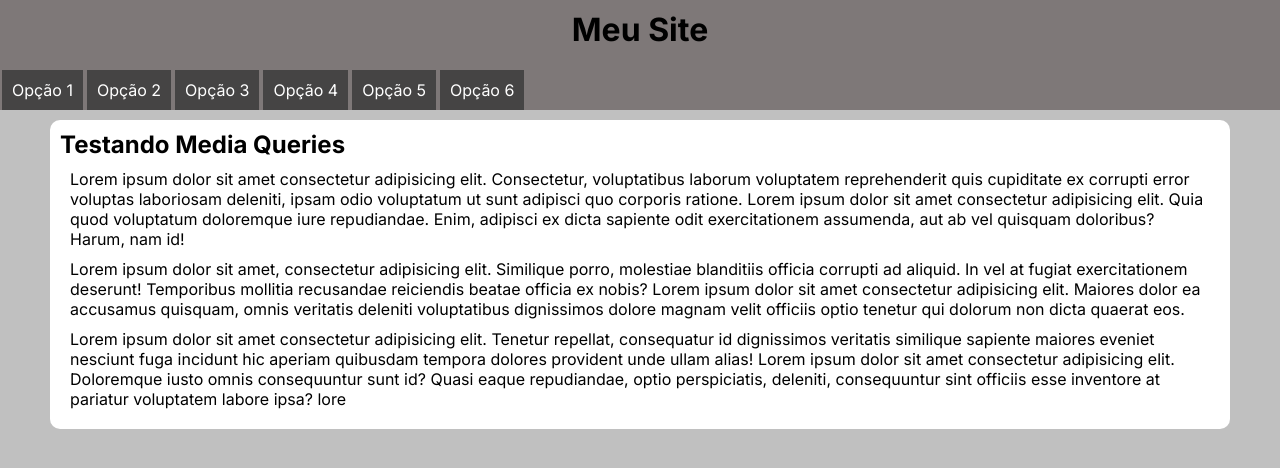
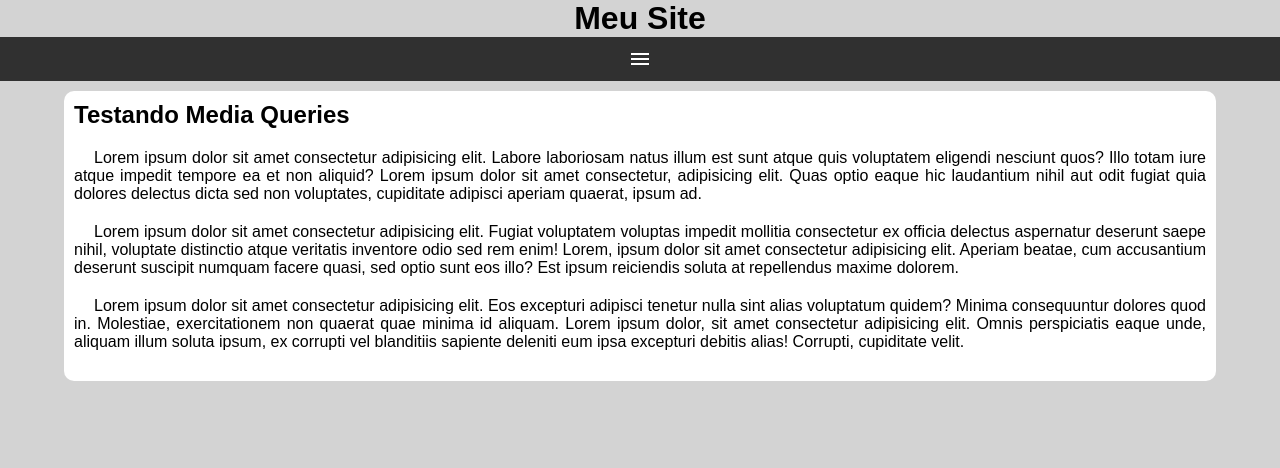
Before and after one commit to ricardosantana10/html-css, a plain HTML site: page exercicios/ex026/mq006/index.html in a window 1280 px wide. Drawn offline with nearby package versions, Linux system fonts and the light colour scheme.

Commit message:
update with js

```diff
--- a/exercicios/ex026/mq006/index.html
+++ b/exercicios/ex026/mq006/index.html
@@ -1,36 +1,42 @@
 <!DOCTYPE html>
-<html lang="pt-br">
+<html lang="PT-BR">
 <head>
     <meta charset="UTF-8">
     <meta name="viewport" content="width=device-width, initial-scale=1.0">
     <link rel="stylesheet" href="style.css">
-    <link rel="preconnect" href="https://fonts.googleapis.com">
-    <link rel="preconnect" href="https://fonts.gstatic.com" crossorigin>
-    <link href="https://fonts.googleapis.com/css2?family=Inter:ital,opsz,wght@0,14..32,100..900;1,14..32,100..900&display=swap" rel="stylesheet">
-    <title>Meu site</title>
+    <link rel="stylesheet" href="https://fonts.googleapis.com/css2?family=Material+Symbols+Outlined:opsz,wght,FILL,GRAD@24,400,0,0&icon_names=menu" />
+    <title>Document</title>
 </head>
 <body>
     <header>
         <h1>Meu Site</h1>
-        <nav id="nav-bar">
+        <i id="burguer" class="material-symbols-outlined" onclick="clickMenu()">menu</i>
+        <menu id="itens">
             <ul>
-                <li>Opção 1</li>
-                <li>Opção 2</li>
-                <li>Opção 3</li>
-                <li>Opção 4</li>
-                <li>Opção 5</li>
-                <li>Opção 6</li>
+                <li><a href="#">Opção 1</a></li>
+                <li><a href="#">Opção 2</a></li>
+                <li><a href="#">Opção 3</a></li>
+                <li><a href="#">Opção 4</a></li>
+                <li><a href="#">Opção 5</a></li>
             </ul>
-        </nav>
+        </menu>
     </header>
-
     <main>
-        <h2>Testando Media Queries</h2>
-        <p>Lorem ipsum dolor sit amet consectetur adipisicing elit. Consectetur, voluptatibus laborum voluptatem reprehenderit quis cupiditate ex corrupti error voluptas laboriosam deleniti, ipsam odio voluptatum ut sunt adipisci quo corporis ratione. Lorem ipsum dolor sit amet consectetur adipisicing elit. Quia quod voluptatum doloremque iure repudiandae. Enim, adipisci ex dicta sapiente odit exercitationem assumenda, aut ab vel quisquam doloribus? Harum, nam id! </p>
-
-        <p>Lorem ipsum dolor sit amet, consectetur adipisicing elit. Similique porro, molestiae blanditiis officia corrupti ad aliquid. In vel at fugiat exercitationem deserunt! Temporibus mollitia recusandae reiciendis beatae officia ex nobis? Lorem ipsum dolor sit amet consectetur adipisicing elit. Maiores dolor ea accusamus quisquam, omnis veritatis deleniti voluptatibus dignissimos dolore magnam velit officiis optio tenetur qui dolorum non dicta quaerat eos. </p>
-
-        <p>Lorem ipsum dolor sit amet consectetur adipisicing elit. Tenetur repellat, consequatur id dignissimos veritatis similique sapiente maiores eveniet nesciunt fuga incidunt hic aperiam quibusdam tempora dolores provident unde ullam alias! Lorem ipsum dolor sit amet consectetur adipisicing elit. Doloremque iusto omnis consequuntur sunt id? Quasi eaque repudiandae, optio perspiciatis, deleniti, consequuntur sint officiis esse inventore at pariatur voluptatem labore ipsa? lore</p>
+        <article>
+            <h2>Testando Media Queries</h2>
+            <p>Lorem ipsum dolor sit amet consectetur adipisicing elit. Labore laboriosam natus illum est sunt atque quis voluptatem eligendi nesciunt quos? Illo totam iure atque impedit tempore ea et non aliquid? Lorem ipsum dolor sit amet consectetur, adipisicing elit. Quas optio eaque hic laudantium nihil aut odit fugiat quia dolores delectus dicta sed non voluptates, cupiditate adipisci aperiam quaerat, ipsum ad.</p>
+            <p>Lorem ipsum dolor sit amet consectetur adipisicing elit. Fugiat voluptatem voluptas impedit mollitia consectetur ex officia delectus aspernatur deserunt saepe nihil, voluptate distinctio atque veritatis inventore odio sed rem enim! Lorem, ipsum dolor sit amet consectetur adipisicing elit. Aperiam beatae, cum accusantium deserunt suscipit numquam facere quasi, sed optio sunt eos illo? Est ipsum reiciendis soluta at repellendus maxime dolorem.</p>
+            <p>Lorem ipsum dolor sit amet consectetur adipisicing elit. Eos excepturi adipisci tenetur nulla sint alias voluptatum quidem? Minima consequuntur dolores quod in. Molestiae, exercitationem non quaerat quae minima id aliquam. Lorem ipsum dolor, sit amet consectetur adipisicing elit. Omnis perspiciatis eaque unde, aliquam illum soluta ipsum, ex corrupti vel blanditiis sapiente deleniti eum ipsa excepturi debitis alias! Corrupti, cupiditate velit.</p>
+        </article>
     </main>
+    <script>
+        function clickMenu() {
+            if (itens.style.display == 'block') {
+                itens.style.display ='none'
+            } else {
+             (itens.style.display = 'block')
+            }
+        }
+    </script>
 </body>
 </html>
--- a/exercicios/ex026/mq006/style.css
+++ b/exercicios/ex026/mq006/style.css
@@ -2,50 +2,71 @@
     margin: 0;
     padding: 0;
     box-sizing: border-box;
-    font-family: 'Inter';
+    font-family: Arial, Helvetica, sans-serif;
 }
 
 body {
-    background-color: silver;
+    background-color: lightgrey;
 }
 
-header {
-    background-color: rgb(126, 120, 120);
-    height: 110px;
+i#burguer {
+    background-color: rgb(48, 48, 48);
+    display: block;
+    color: white;
+    text-align: center;
+    padding: 10px;
+    cursor: pointer;
+}
+
+i#burguer:hover {
+    background-color: white;
+    color: black;
+}
+
+menu > ul {
+    list-style-type: none;
+}
+
+menu > ul > li > a {
+    display: block;
+    padding: 10px;
+    text-decoration: none;
+    text-align: center;
+    background-color: rgb(87, 87, 87);
+    color: white;
+    border-top: 2px solid gray;
+}
+
+menu > ul > li > a:hover {
+    background-color: gray;
 }
 
 h1 {
-    padding-top: 10px;
     text-align: center;
-    margin-bottom: 19px;
 }
 
-ul {
-    display: flex;
-    list-style: none;
-
+menu {
+    text-align: center;
+    width: 100vw;
+    display: none;
 }
 
-li {
-    color: white;
-    background-color: rgb(69, 68, 68);
-    margin: 2px;
-    padding: 10px;
-}
-
-li:hover {
-    background-color: rgb(112, 110, 110);
-    cursor: pointer;
-}
 
 main {
+    width: 90vw;
     background-color: white;
-    align-items: center;
-    margin: 10px 50px 0 50px;
+    margin: auto;
+    margin-top: 10px;
     padding: 10px;
     border-radius: 10px;
 }
 
-main > p {
-    margin: 10px;
+article > h2 {
+    padding-bottom: 20px;
 }
+
+article > p {
+    text-align: justify;
+    margin-bottom: 20px;
+    text-indent: 20px;
+}
```
